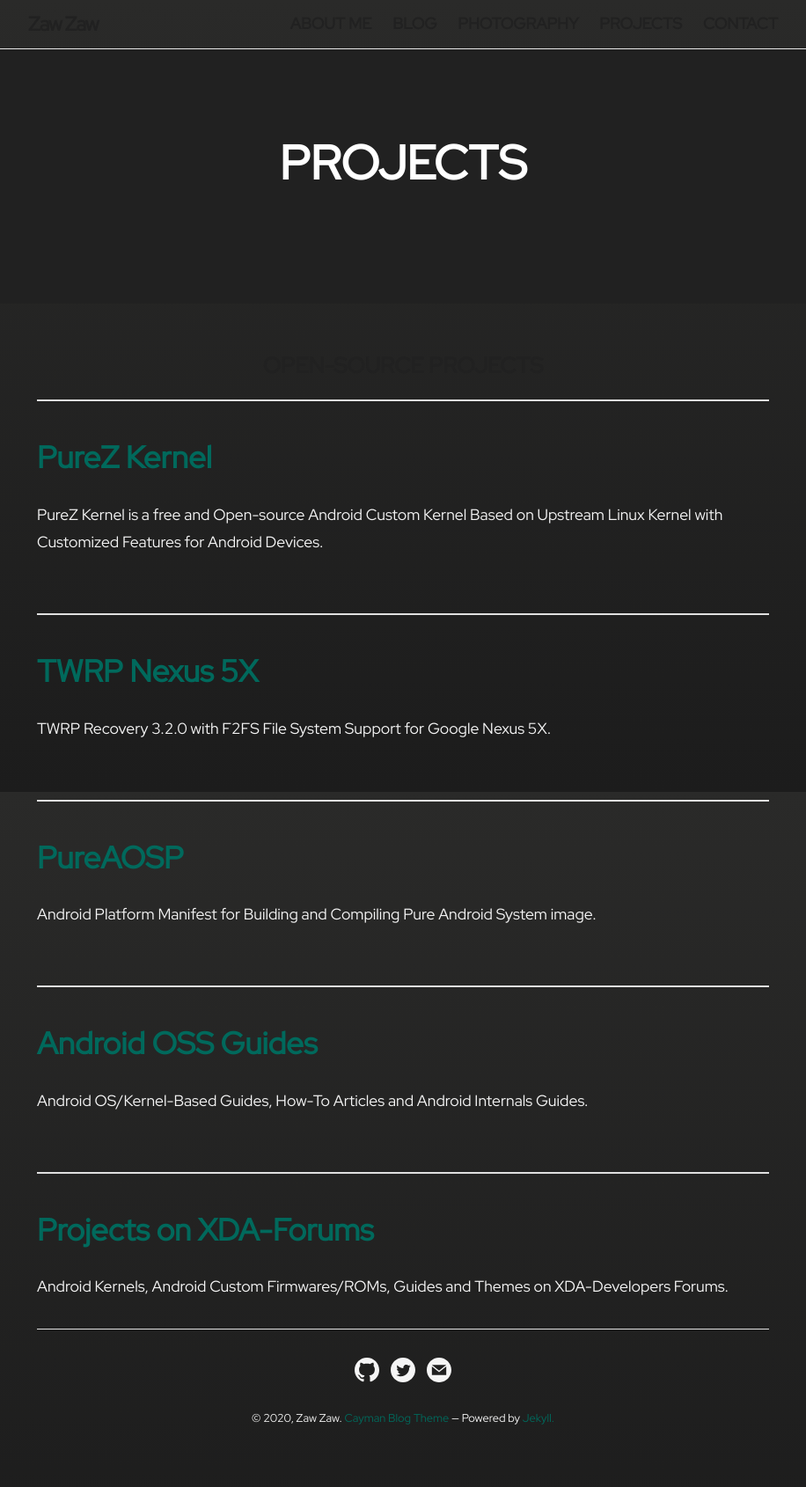
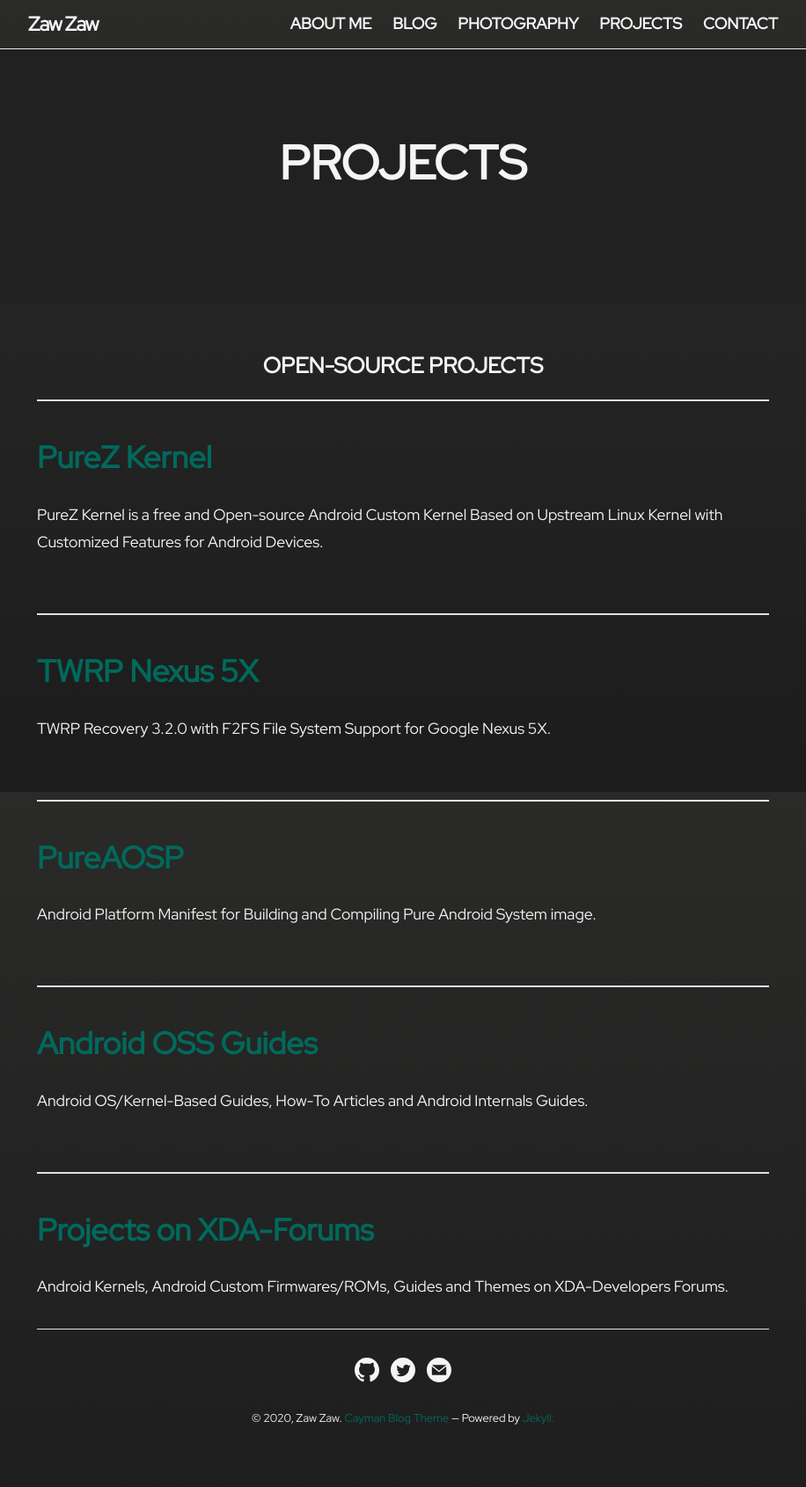
Before and after one commit to zawzaww/zawzaww.github.io, a Jekyll site: the page built from projects.html, in a window 1280 px wide. Shown: the whole page at 88% size, without its empty margins (182-1098 px from the left). Built offline with Jekyll 4.4.1, drawn with Linux system fonts in a browser that asks for light colours.

Commit message:
_sass: variables.sass: change text color and header color

```diff
--- a/_sass/variables.scss
+++ b/_sass/variables.scss
@@ -3,12 +3,12 @@
 $medium-breakpoint: 42em !default;
 
 // Headers colors.
-$header-heading-color: #fff !default;
+$header-heading-color: #f5f5f5 !default;
 $header-bg-color: #212121 !default;
 $header-bg-color-secondary: #212121 !default;
 
 // Text colors.
-$section-headings-color: #212121 !default;
+$section-headings-color: #f5f5f5 !default;
 $body-text-color: #f5f5f5 !default;
 $body-bg-color: #212121 !default;
 $body-link-color: #00695C !default;
```
